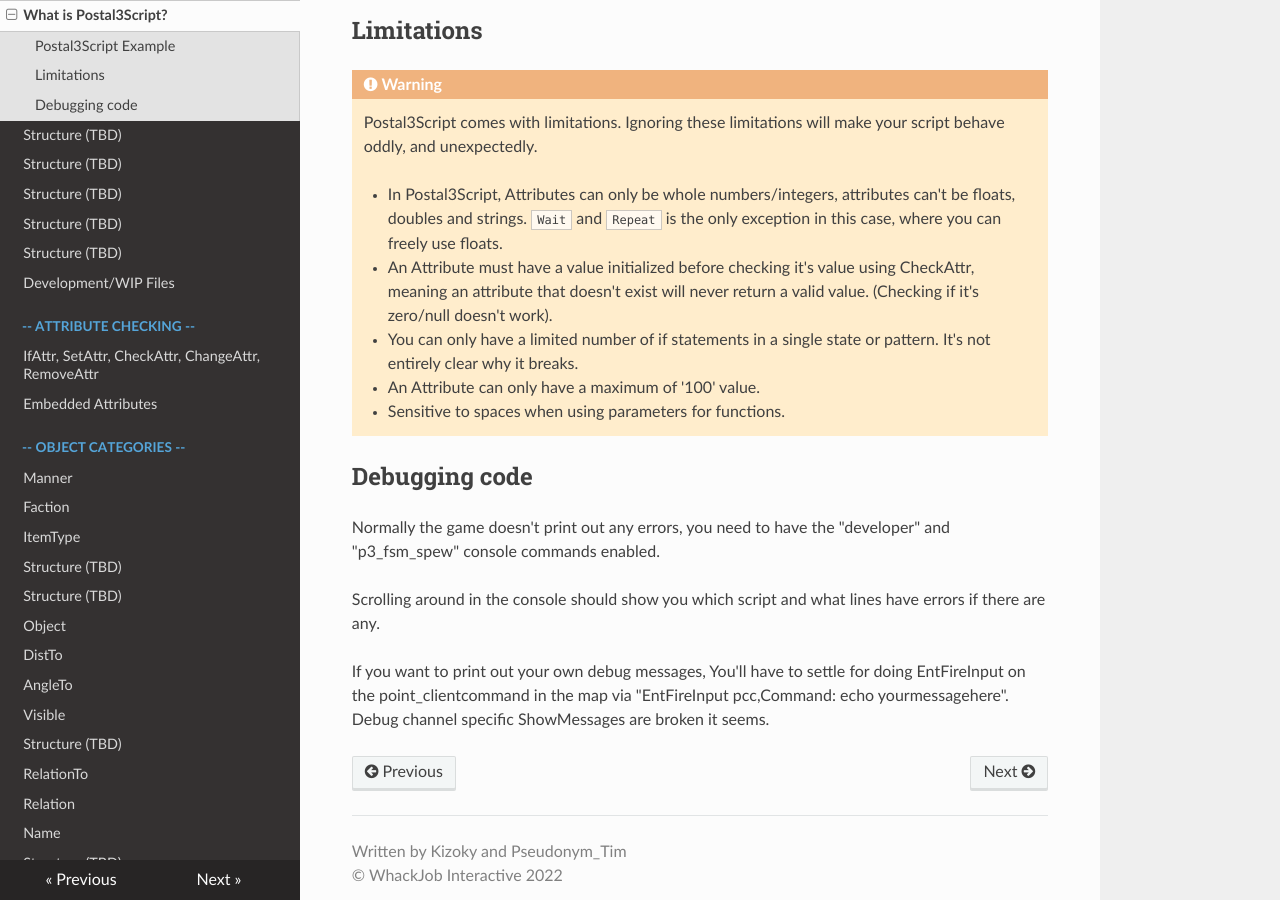
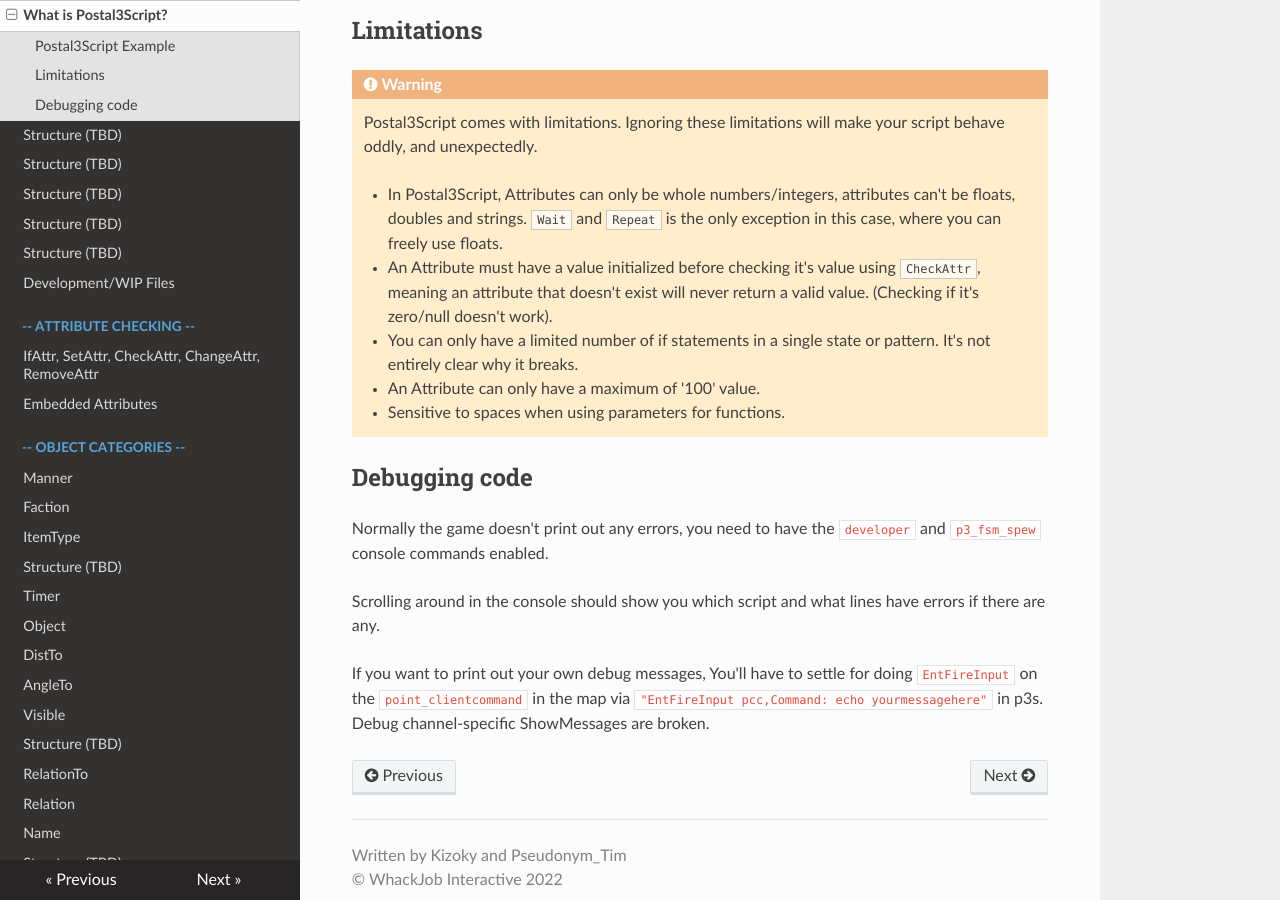
Before and after one commit to WhackJobInt/postal3scriptdocs, an MkDocs documentation site: the page built from docs/whatispostal3script.md, in a window 1280 px wide and 900 px high, scrolled down 2122 px. Built offline with MkDocs 1.6.1, drawn with Linux system fonts in a browser that asks for light colours; nearby versions of some CDN libraries.

Commit message:
Added Timer + few fixes

```diff
--- a/docs/whatispostal3script.md
+++ b/docs/whatispostal3script.md
@@ -121,7 +121,7 @@
 <p id="limitations">Postal3Script comes with limitations. Ignoring these limitations will make your script behave oddly, and unexpectedly.</p>
 <ul>
 <li>In Postal3Script, Attributes can only be whole numbers/integers, attributes can't be floats, doubles and strings. <code>Wait</code> and <code>Repeat</code> is the only exception in this case, where you can freely use floats.</li>
-<li>An Attribute must have a value initialized before checking it's value using CheckAttr, meaning an attribute that doesn't exist will never return a valid value. (Checking if it's zero/null doesn't work).</li>
+<li>An Attribute must have a value initialized before checking it's value using <code>CheckAttr</code>, meaning an attribute that doesn't exist will never return a valid value. (Checking if it's zero/null doesn't work).</li>
 <li>You can only have a limited number of if statements in a single state or pattern. It's not entirely clear why it breaks.</li>
 <li>An Attribute can only have a maximum of '100' value.</li>
 <li>Sensitive to spaces when using parameters for functions.</li>
@@ -129,6 +129,6 @@
 </div>
 
 ## Debugging code
-<p>Normally the game doesn't print out any errors, you need to have the "developer" and "p3_fsm_spew" console commands enabled.</p>
+<p>Normally the game doesn't print out any errors, you need to have the <code>developer</code> and <code>p3_fsm_spew</code> console commands enabled.</p>
 <p>Scrolling around in the console should show you which script and what lines have errors if there are any.
-<p>If you want to print out your own debug messages, You'll have to settle for doing EntFireInput on the point_clientcommand in the map via "EntFireInput pcc,Command: echo yourmessagehere". Debug channel specific ShowMessages are broken it seems.
+<p>If you want to print out your own debug messages, You'll have to settle for doing <code>EntFireInput</code> on the <code>point_clientcommand</code> in the map via <code>"EntFireInput pcc,Command: echo yourmessagehere"</code> in p3s. Debug channel-specific ShowMessages are broken.
--- a/mkdocs.yml
+++ b/mkdocs.yml
@@ -29,7 +29,7 @@
         - 'Faction': 'objects/faction.md'
         - 'ItemType': 'objects/itemtype.md'
         - 'String (TBD)': 'TBD.md'
-        - 'Timer (TBD)': 'TBD.md'
+        - 'Timer': 'objects/timer.md'
         - 'Object': 'objects/object.md'
         - 'DistTo': 'objects/distto.md'
         - 'AngleTo': 'objects/angleto.md'
```
Also changed, not shown: docs/index.md (+1 -1 lines), docs/objects/timer.md (added, +102 -0 lines), docs/targetingfuncs/assisttarget_enemy.md (+4 -1 lines).
